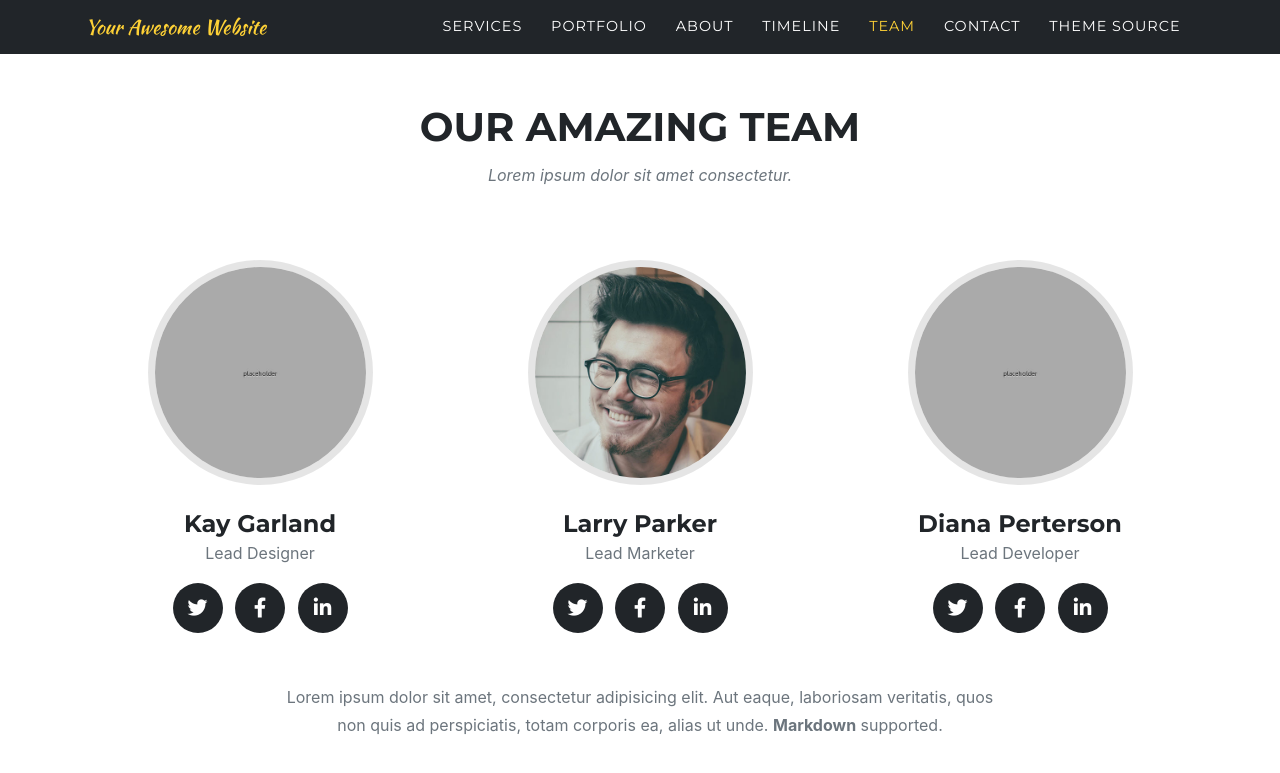
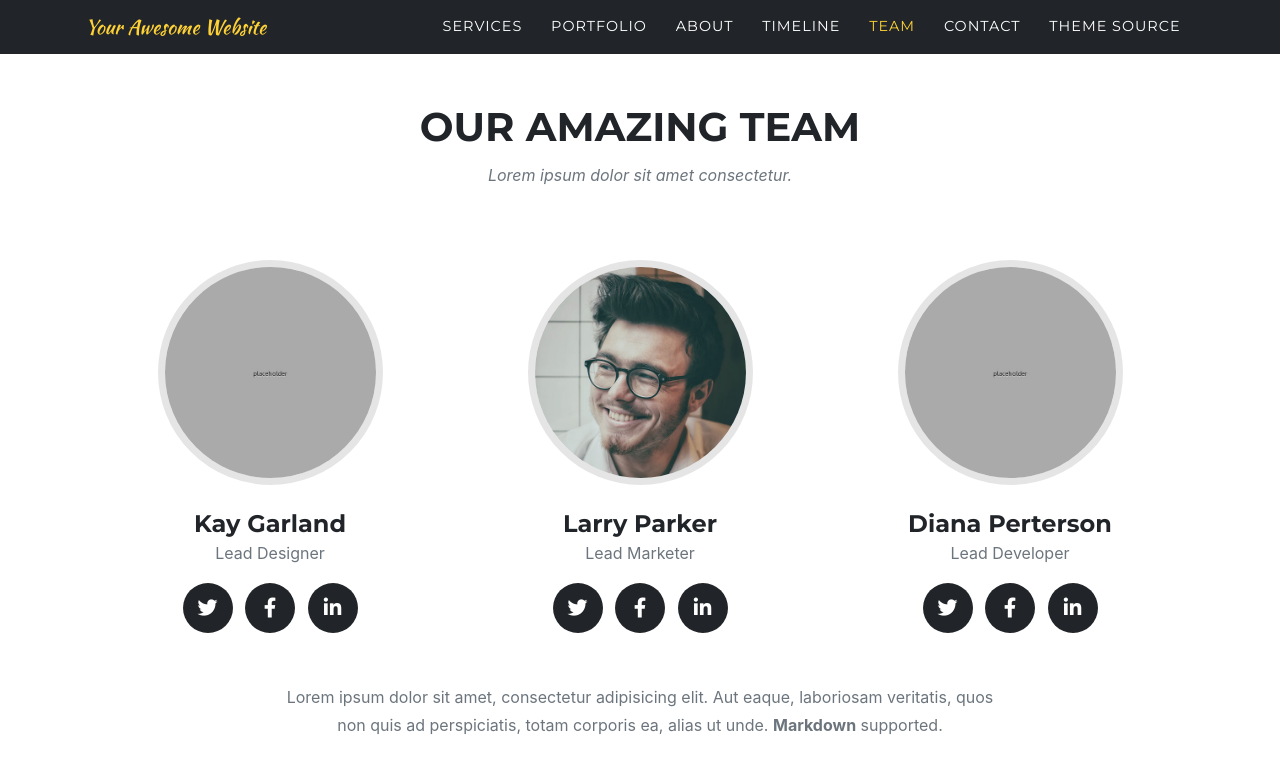
Before and after one commit to raviriley/agency-jekyll-theme, a Jekyll site: the page built from index.md, in a window 1280 px wide and 900 px high, scrolled down 4767 px. Shown: the top 773 px of the window. Built offline with Jekyll 4.4.1, drawn with Linux system fonts in a browser that asks for light colours; some web fonts are replaced.

Commit message:
Center team members dynamically

```diff
--- a/_includes/team.html
+++ b/_includes/team.html
@@ -8,15 +8,10 @@
 	  <h3 class="section-subheading text-muted">{{ site.data.sitetext[site.locale].team.text }}</h3>
 	</div>
   </div>
-  <div class="row">
+   <div class="container text-center">
+  <div class="row d-flex justify-content-center">
   {% for person in site.data.sitetext[site.locale].team.people %}
-    {% if site.data.sitetext[site.locale].team.people.size == 1 %}
-  	  <div class="col-sm-12">
-    {% elsif site.data.sitetext[site.locale].team.people.size == 2 %}
-  	  <div class="col-sm-6">
-    {% else %}
-      <div class="col-sm-4">
-    {% endif %}
+  <div class="col-sm-4">
 	  <div class="team-member">
 		<img class="mx-auto rounded-circle" src="{{ person.image }}" alt="">
 		<h4>{{ person.name }}</h4>
@@ -34,6 +29,7 @@
 	</div>
   {% endfor %}
   </div>
+  </div>
   <div class="row">
 	<div class="col-lg-8 mx-auto text-center">
 	  <div class="large text-muted">{{ site.data.sitetext[site.locale].team.subtext | markdownify }}</div>
@@ -50,15 +46,9 @@
 		  <h3 class="section-subheading text-muted">{{ site.data.sitetext.team.text }}</h3>
 		</div>
 	  </div>
-	  <div class="row">
+	  <div class="row d-flex justify-content-center">
 	  {% for person in site.data.sitetext.team.people %}
-		  {% if site.data.sitetext.team.people.size == 1 %}
-        <div class="col-sm-12">
-      {% elsif site.data.sitetext.team.people.size == 2 %}
-        <div class="col-sm-6">
-      {% else %}
-        <div class="col-sm-4">
-      {% endif %}
+    <div class="col-sm-4">
 		  <div class="team-member">
 			<img class="mx-auto rounded-circle" src="{{ person.image }}" alt="">
 			<h4>{{ person.name }}</h4>
```
